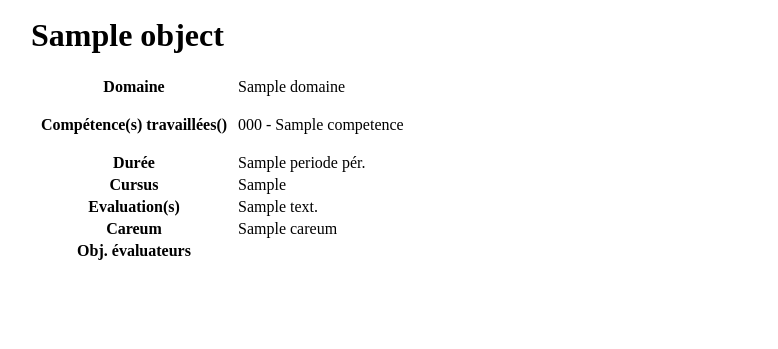
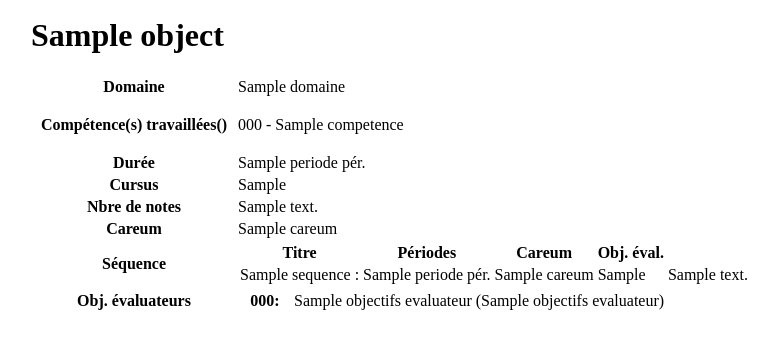
Before and after one commit to alazo/ase, a Django app: template templates/pec/cours_detail.html in a window 1280 px wide. Shown: the part 205-554 px from the top of the page, without its empty margins (9-787 px from the left). Run offline with Django 3.2, Linux system fonts and the light colour scheme; the template is opened without the code that fills it: most values are stand-ins (such as "Sample title", 1, 10 or a date in 2020); some libraries are stand-ins or nearby versions.

Commit message:
Détail cours

```diff
--- a/common/urls.py
+++ b/common/urls.py
@@ -22,6 +22,7 @@ from django.conf.urls.static import static
 urlpatterns = [
     url(r'^$', views.HomeViewFE.as_view(), name='home'),
     url(r'^admin/', admin.site.urls),
+
     url(r'^tri_opar', views.TriOPar),
     url(r'^tri_oeva', views.TriOEva),
     url(r'^index_fe$', views.HomeViewFE.as_view(), name='index-fe'),
@@ -44,5 +45,6 @@ urlpatterns = [
     url(r'^plan_pdf_mp$', views.plan_form_pdf, {'filiere':'MP'}, name='plan-pdf-mp'),
     url(r'^documents$', views.DocumentListView.as_view(), name='documents'),
     url(r'^document/(?P<pk>\d+)$', views.DocumentDetailView.as_view(), name='document-detail'),
+
     #url(r'^json_objeval/(?P<pk>\d+)$', views.json_objeval),
 ] + static(settings.MEDIA_URL, document_root=settings.MEDIA_ROOT )
--- a/pec/admin.py
+++ b/pec/admin.py
@@ -36,7 +36,7 @@ class SequenceAdmin(admin.ModelAdmin):
 class SequenceInlineAdmin(admin.TabularInline):
     form = SequenceInlineAdminForm
     #raw_id_fields = ('objectifs_evaluateurs',)
-    fields = ('titre', 'periode', 'contenu', 'objectifs_evaluateurs_txt', 'objectifs_apprentissage', 'careum')
+    fields = ('titre', 'periode', 'contenu', 'objectifs_evaluateurs', 'objectifs_apprentissage', 'careum')
     model = Sequence
 
     extra = 0
--- a/pec/forms.py
+++ b/pec/forms.py
@@ -36,8 +36,8 @@ class SequenceInlineAdminForm(forms.ModelForm):
         widgets = {
                 'contenu': forms.Textarea(attrs={'cols': 40, 'rows':2}),
                 'objectifs_apprentissage': forms.Textarea(attrs={'cols': 40, 'rows':2}),
-                'objectifs_evaluateurs_txt': forms.TextInput(attrs={'size':10}),
-                'careum': forms.TextInput(attrs={'size':10}),
+
+                'careum': forms.TextInput(attrs={'size':20}),
             }
 
 
@@ -47,7 +47,7 @@ class CoursAdminForm(forms.ModelForm):
         model = Cours
 
         fields = ('nom', 'descr','type', 'periode', 'nbre_note', 'domaine',
-                  'careum', 'cursus_txt', 'index_published',
+                  'careum', 'cursus', 'index_published',
                   'didactique','evaluation')
 
         widgets = {
--- a/templates/pec/base_site.html
+++ b/templates/pec/base_site.html
@@ -9,6 +9,7 @@
 {% if user.is_authenticated %}
 {% block welcome-msg %}Bienvenue <strong>{% firstof user.username %}</strong>.{% endblock %}
 <a href="{% url 'home' %}">Site public</a>&nbsp;&nbsp;<a href="{% url 'admin:index' %}">Admin</a>
+&nbsp;&nbsp;{% block quick_edit %}{% endblock %}
 {% else %}
 <a href="{% url 'admin:index' %}">Admin</a>
 {% endif %}
--- a/templates/pec/cours_detail.html
+++ b/templates/pec/cours_detail.html
@@ -1,6 +1,6 @@
 {% extends "./base_site.html" %}
 {% load i18n static %}
-
+{% block quick_edit %}<a href="{% url 'admin:pec_cours_change' object.id %}">Edit</a>{% endblock %}
 {% block coltype %}colMS{% endblock %}
 
 {% block content %}
@@ -14,21 +14,30 @@
 <p>{{c.code}} - {{c.nom}}</p>
 {% endfor %}</td></tr>
 <tr><th>Durée</th><td>{{object.periode}} pér.</td></tr>
-<tr><th>Cursus</th><td>{{object.cursus_txt}}</td></tr>
-<tr><th>Evaluation(s)</th><td>{{object.nbre_note}}</td></tr>
+<tr><th>Cursus</th><td>{{object.get_cursus}}</td></tr>
+<tr><th>Nbre de notes</th><td>{{object.nbre_note}}</td></tr>
 <tr><th>Careum</th><td>{{object.careum}}</td></tr>
+<tr><th>Séquence</th><td style="padding:0;spacing:0">
+	<table>
+		<tr><th>Titre</th><th>Périodes</th><th>Careum</th><th>Obj. éval.</th></tr>
+	{% for s in object.sequence_set.all %}
+		<tr><td>{{ s.titre }} :</td><td>{{ s.periode }} pér.</td><td>{{ s.careum }}</td>
+		<td>{{ s.get_objectifs_evaluateurs_txt }}</td>
+		<td>{{ s.contenu }}</td>
+
+		</tr>
+	{% endfor %}
+	</table>
+</td></tr>
+
 <tr><th>Obj. évaluateurs</th><td style="padding:0;spacing:0">
-<table>
-{% for oeva in object.objectifs_evaluateurs.all %}
-{% if oeva.orientation.nom == 'Global' or oeva.orientation.nom == 'Gén.'  %}
-	<tr><td>{{ oeva.code }} - {{oeva.orientation.nom}} :</td><td>{{ oeva.nom }} ({{oeva.taxonomie }})</td></tr>
-{% endif %}
-{% endfor %}
+	<table>
+	{% for x in object.get_objectifs_evaluateurs %}
+		<tr><th width="50px">{{ x.code }}:</th><td>{{ x.nom }} ({{x.taxonomie}})</td></tr>
+	{% endfor %}
+	</table>
+</td></tr>
 </table>
-
- </td></tr>
-</table>
-
 
 <br/>
 
```
Also changed, not shown: pec/models.py (+29 -6 lines), pec/migrations/0023_auto_20170619_0616.py (added), pec/migrations/0024_auto_20170619_0859.py (added), 1 other file.
